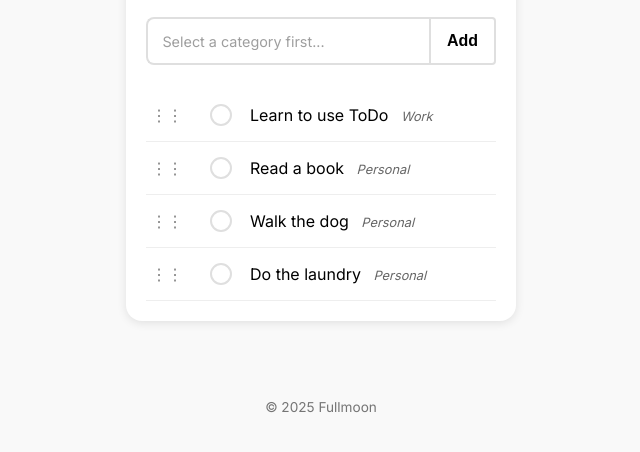
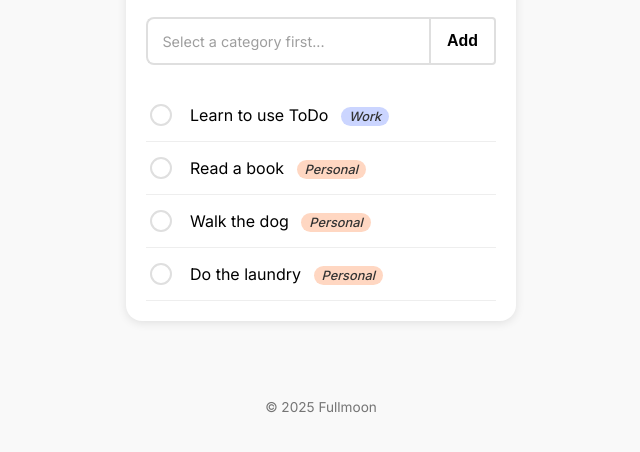
Before and after one commit to poornima20/DataTab-ToDoList, a plain HTML site: page index.html in a window 1280 px wide. Shown: the part 162-614 px from the top of the page, without its empty margins (319-959 px from the left). Drawn offline with Linux system fonts and the light colour scheme.

Commit message:
Regression for Drag and drop solved and updated tag colour in ALL Catgeory

```diff
--- a/script.js
+++ b/script.js
@@ -55,6 +55,12 @@ let tasks = [
     actionIcons.forEach(icon => {
       icon.style.display = this.checked ? 'flex' : 'none';
     });
+
+    // Special case for drag handles since they're not flex
+    document.querySelectorAll('.drag-handle').forEach(handle => {
+    handle.style.display = this.checked ? 'inline-block' : 'none';
+    });
+
     localStorage.setItem('showActions', this.checked);
      renderCategoryFilters()
   });
@@ -126,7 +132,7 @@ function createTaskElement(task, parent) {
                id="task-${task.id}">
         <label for="task-${task.id}" class="${task.completed ? 'strikethrough' : ''}">
           ${task.text}
-          ${currentFilter === 'All' ? `<span class="task-category">${task.category}</span>` : ''}
+          ${currentFilter === 'All' ? `<span class="task-category" style="background: ${getCategoryColor(task.category)}">${task.category}</span>` : ''}
         </label>
       </div>
       <div class="icons" style="display: ${document.getElementById('actionsToggle').checked ? 'flex' : 'none'}">
@@ -136,6 +142,7 @@ function createTaskElement(task, parent) {
     `;
 
     const dragHandle = li.querySelector('.drag-handle');
+    dragHandle.style.display = document.getElementById('actionsToggle').checked ? 'inline-block' : 'none';
 
     // Touch/Mouse variables
     let isDragging = false;
@@ -426,7 +433,11 @@ function createTaskElement(task, parent) {
     renderTasks();
   }
 }
-
+   // Add this new function to get category color
+function getCategoryColor(categoryName) {
+    const category = customCategories.find(cat => cat.name === categoryName);
+    return category ? category.color : '#e0e0e0'; // default light gray if not found
+}
 
   // Filter tasks
   function filterTasks(category) {
--- a/style.css
+++ b/style.css
@@ -223,6 +223,13 @@ input[type="checkbox"]:checked {
     color: #666;
     margin-left: 8px;
     font-style: italic;
+    display: inline-block;
+    padding: 2px 8px;
+    margin-left: 8px;
+    border-radius: 12px;
+    font-size: 0.8em;
+    color: #333;
+    font-weight: 500;
 }
 
 .task-item {
```
